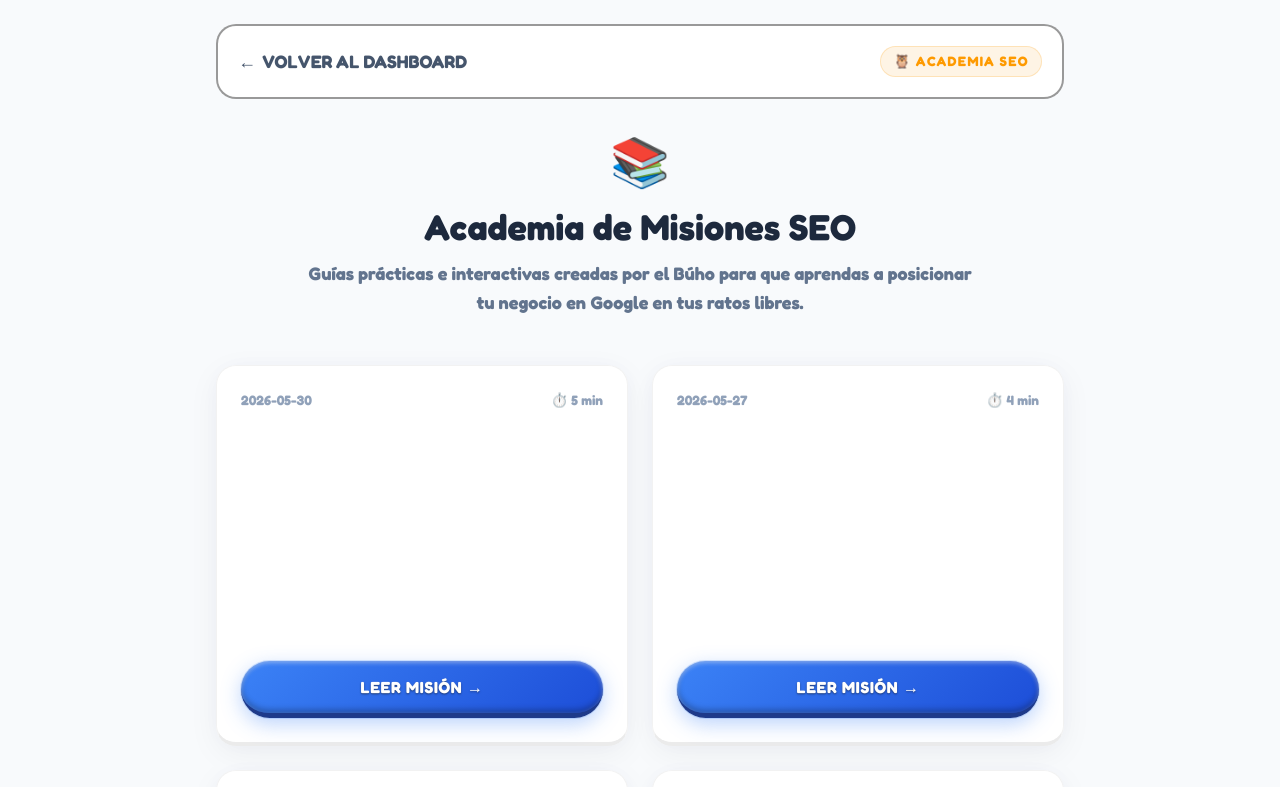
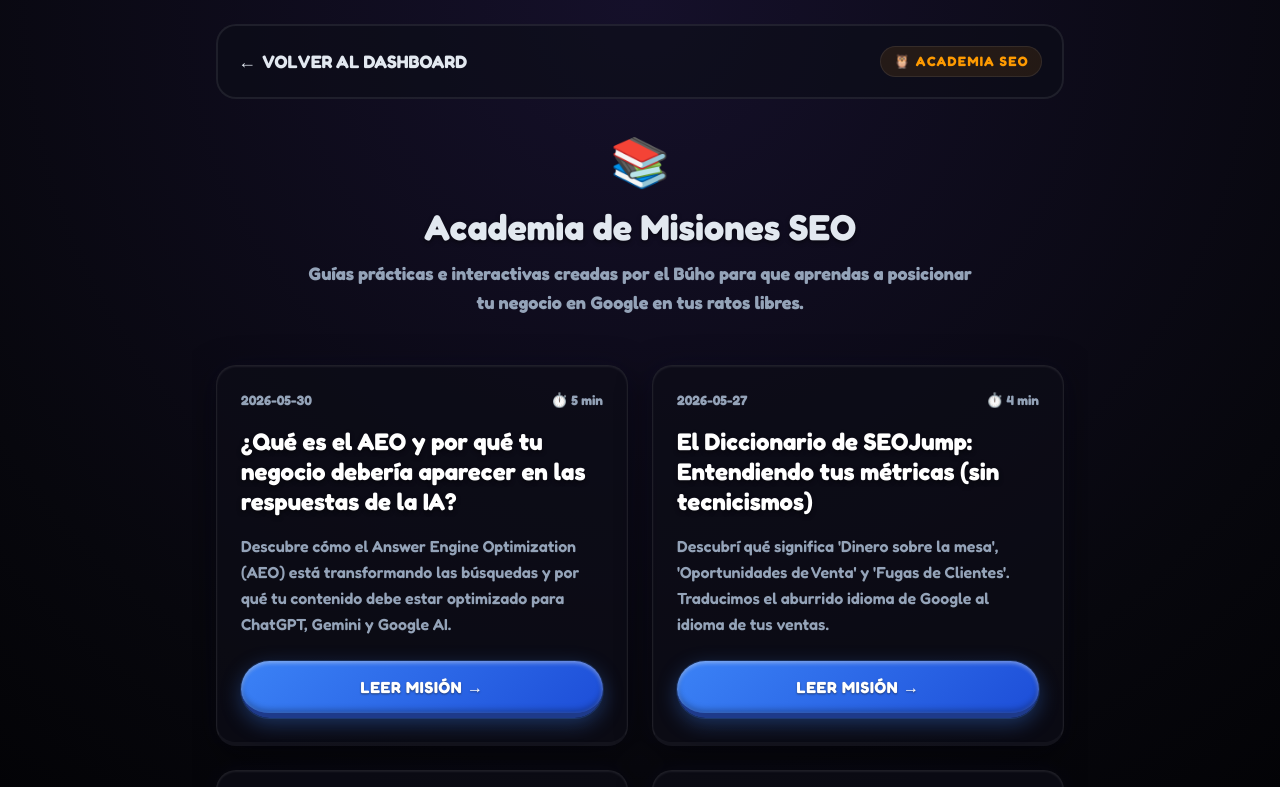
Before and after one commit to jonasnahuel-SEOJUMP/SeoJump, a Next.js app: page /blog in a window 1280 px wide. Shown: the top 787 px of the page. Built offline with nearby package versions, Linux system fonts and the light colour scheme.

Commit message:
Revert "style: resolver bloqueo de modo oscuro, hacer la app theme-aware 100% y estandarizar fondos premium en todas las fases"
This reverts commit 67dd4c89f4060f92c30b8c0e22b9dce53205a19b.

```diff
--- a/src/app/buscador-de-oro/page.js
+++ b/src/app/buscador-de-oro/page.js
@@ -502,7 +502,7 @@ export default function BuscadorDeOro() {
 
           {/* Results as Actionable Missions */}
           {loading ? (
-            <div className="text-center py-20 px-6 card-3d bg-white dark:bg-slate-900 border-2 border-amber-500/30 rounded-3xl shadow-[0_0_40px_rgba(251,191,36,0.15)] relative overflow-hidden">
+            <div className="text-center py-20 px-6 card-3d bg-slate-900 border-2 border-amber-500/30 rounded-3xl shadow-[0_0_40px_rgba(251,191,36,0.15)] relative overflow-hidden">
               <div className="absolute top-0 left-0 w-full h-1 bg-gradient-to-r from-transparent via-amber-500 to-transparent animate-infinite duration-2000" />
               <div className="flex justify-center mb-6">
                 <svg className="animate-spin h-16 w-16 text-amber-500" xmlns="http://www.w3.org/2000/svg" fill="none" viewBox="0 0 24 24">
@@ -523,7 +523,7 @@ export default function BuscadorDeOro() {
 
               {/* Todas descartadas — mensaje del Búho */}
               {suggestions.every((_, i) => discardedSuggestions.has(i)) ? (
-                <div className="text-center py-14 px-6 bg-white dark:bg-slate-900 rounded-3xl border-2 border-slate-700 shadow-xl animate-in fade-in duration-300">
+                <div className="text-center py-14 px-6 bg-slate-900 rounded-3xl border-2 border-slate-700 shadow-xl animate-in fade-in duration-300">
                   <div className="flex justify-center mb-5"><img src="/images/logo-owl.png" alt="SEO Jump" className="w-20 h-20 object-contain animate-bounce" /></div>
                   <h3 className="text-2xl md:text-3xl font-black text-amber-400 mb-3">¡Pista despejada!</h3>
                   <p className="text-base md:text-lg font-bold text-slate-300 leading-relaxed max-w-sm mx-auto">
@@ -605,7 +605,7 @@ export default function BuscadorDeOro() {
                               type="text"
                               defaultValue={siteUrl}
                               id={`url-input-${index}`}
-                              className="w-full p-4 text-base md:text-lg border-2 border-slate-700 rounded-xl focus:border-cyan-500 outline-none font-bold text-white bg-white dark:bg-slate-900 transition-colors placeholder:text-slate-500"
+                              className="w-full p-4 text-base md:text-lg border-2 border-slate-700 rounded-xl focus:border-cyan-500 outline-none font-bold text-white bg-slate-900 transition-colors placeholder:text-slate-500"
                               placeholder="Ej: https://miweb.com/blog/nota"
                             />
                             <button
@@ -655,7 +655,7 @@ export default function BuscadorDeOro() {
                  </div>
                ) : missions.length > 0 ? (
                   <div className="w-full animate-in fade-in slide-in-from-bottom duration-500">
-                    <div className="flex items-center gap-4 mb-6 bg-white dark:bg-slate-900 p-4 md:p-6 rounded-2xl border-2 border-purple-500/40 shadow-[0_0_20px_rgba(168,85,247,0.15)] relative overflow-hidden">
+                    <div className="flex items-center gap-4 mb-6 bg-slate-900 p-4 md:p-6 rounded-2xl border-2 border-purple-500/40 shadow-[0_0_20px_rgba(168,85,247,0.15)] relative overflow-hidden">
                       <div className="absolute inset-0 bg-gradient-to-r from-purple-900/20 to-transparent pointer-events-none"></div>
                       <div className="text-4xl animate-bounce relative z-10">🤖</div>
                       <div className="relative z-10">
@@ -871,7 +871,7 @@ export default function BuscadorDeOro() {
                 </button>
 
                 <div className={`overflow-hidden transition-all duration-300 ease-in-out mt-2 ${showOwl ? 'max-h-96 opacity-100' : 'max-h-0 opacity-0'}`}>
-                  <div className="bg-white dark:bg-slate-900 p-4 rounded-xl border border-slate-700 shadow-xl flex gap-3 items-start relative">
+                  <div className="bg-slate-900 p-4 rounded-xl border border-slate-700 shadow-xl flex gap-3 items-start relative">
                      <img src="/images/logo-owl.png" alt="SEO Jump" className="w-10 h-10 object-contain animate-bounce flex-shrink-0 drop-shadow-lg z-10" />
                      <div className="flex-1">
                         <div className="bg-slate-800 text-slate-200 p-4 rounded-xl rounded-tl-none font-bold text-xs leading-relaxed shadow-lg border border-slate-700 relative">
@@ -905,7 +905,7 @@ export default function BuscadorDeOro() {
 
       {/* Premium Limit Modal */}
       {showPremiumModal && (
-        <div className="fixed inset-0 bg-white dark:bg-slate-900/60 backdrop-blur-sm z-50 flex items-center justify-center p-4 animate-in fade-in duration-300">
+        <div className="fixed inset-0 bg-slate-900/60 backdrop-blur-sm z-50 flex items-center justify-center p-4 animate-in fade-in duration-300">
           <div className="bg-white dark:bg-slate-800 rounded-3xl border-2 border-slate-200 dark:border-slate-700 shadow-2xl p-6 md:p-8 max-w-md w-full relative space-y-6 text-center animate-in zoom-in-95 duration-300">
             <button
               onClick={() => {
--- a/src/app/globals.css
+++ b/src/app/globals.css
@@ -52,24 +52,34 @@
 }
 
 body {
+  background: radial-gradient(circle at 50% 0%, #15102a 0%, #07070d 75%, #030306 100%) no-repeat fixed !important;
+  color: #f8fafc !important;
   font-family: var(--font-fredoka);
   -webkit-font-smoothing: antialiased;
 }
 
-/* Cosmic Gradient Backgrounds for Dark Mode */
-.dark body {
+/* Force dark space backgrounds on layout wrappers to prevent flash of light color */
+body, .bg-\[\#f7f7f7\], .dark\:bg-slate-900, .bg-slate-900 {
   background: radial-gradient(circle at 50% 0%, #15102a 0%, #07070d 75%, #030306 100%) no-repeat fixed !important;
   color: #f8fafc !important;
 }
 
-/* Ensure headings are bright in dark mode */
-.dark h1, .dark h2, .dark h3, .dark h4, .dark h5, .dark h6 {
+/* Force legibility of neutral texts on dark backgrounds */
+.text-slate-800, .text-slate-700, .text-slate-655, .text-slate-650, .text-slate-600, .text-slate-630, .text-slate-620, .text-slate-900 {
+  color: #e2e8f0 !important;
+}
+.text-slate-500, .text-slate-400, .text-slate-350, .text-slate-355 {
+  color: #94a3b8 !important;
+}
+
+/* Ensure headings are white and bright */
+h1, h2, h3, h4, h5, h6 {
   color: #ffffff !important;
   text-shadow: 0 2px 4px rgba(0,0,0,0.5);
 }
 
 /* Borders adjustments */
-.dark .border-slate-200, .dark .border-gray-100, .dark .border-slate-700, .dark .border-slate-800, .dark .border-x, .dark .border-y, .dark .border {
+.border-slate-200, .border-gray-100, .border-slate-700, .border-slate-800, .dark\:border-slate-750, .border-slate-750, .border-x, .border-y, .border {
   border-color: rgba(255, 255, 255, 0.08) !important;
 }
 
@@ -227,42 +237,27 @@ body {
   border-bottom-width: 0 !important;
 }
 
-/* Premium Card-3d Artifact */
+/* Premium Card-3d Artifact — ONLY applies to .card-3d class */
 .card-3d {
-  background: rgba(255, 255, 255, 0.95);
-  border: 1.5px solid rgba(0, 0, 0, 0.05);
-  border-bottom: 4px solid rgba(0, 0, 0, 0.08);
-  border-radius: 20px;
-  backdrop-filter: blur(20px);
-  box-shadow: 0 8px 32px 0 rgba(0, 0, 0, 0.05),
-              inset 0 1px 2px rgba(255, 255, 255, 0.8),
-              0 0 25px rgba(99, 102, 241, 0.03);
-  transition: all 0.3s cubic-bezier(0.4, 0, 0.2, 1);
-}
-.card-3d:hover {
-  border-color: rgba(0, 0, 0, 0.1);
-  box-shadow: 0 12px 40px 0 rgba(0, 0, 0, 0.08),
-              inset 0 1px 2px rgba(255, 255, 255, 0.9),
-              0 0 35px rgba(99, 102, 241, 0.06);
-}
-
-.dark .card-3d {
   background: rgba(13, 14, 24, 0.7) !important;
   border: 1.5px solid rgba(255, 255, 255, 0.08) !important;
   border-bottom: 4px solid rgba(255, 255, 255, 0.04) !important;
+  border-radius: 20px !important;
+  backdrop-filter: blur(20px) !important;
   box-shadow: 0 8px 32px 0 rgba(0, 0, 0, 0.5),
               inset 0 1px 2px rgba(255, 255, 255, 0.08),
               0 0 25px rgba(99, 102, 241, 0.06) !important;
+  transition: all 0.3s cubic-bezier(0.4, 0, 0.2, 1) !important;
 }
-.dark .card-3d:hover {
+.card-3d:hover {
   border-color: rgba(255, 255, 255, 0.15) !important;
   box-shadow: 0 12px 40px 0 rgba(0, 0, 0, 0.6),
               inset 0 1px 2px rgba(255, 255, 255, 0.15),
               0 0 35px rgba(99, 102, 241, 0.12) !important;
 }
 
-/* Glass panel for dark containers */
-.dark .bg-white, .dark .bg-slate-50, .dark .bg-gray-50 {
+/* Glass panel for bg-white containers (lighter version without thick bottom border) */
+.bg-white, .bg-slate-50, .bg-gray-50 {
   background: rgba(13, 14, 24, 0.6) !important;
   border-color: rgba(255, 255, 255, 0.08) !important;
   backdrop-filter: blur(12px) !important;
@@ -284,33 +279,19 @@ body {
 
 /* Custom inputs styling */
 input, textarea, select {
-  background: rgba(255, 255, 255, 0.9);
-  color: #0f172a;
-  border: 1.5px solid rgba(0, 0, 0, 0.1);
-  border-radius: 12px;
-  padding: 12px 16px;
-  transition: all 0.2s ease-in-out;
-}
-input:focus, textarea:focus, select:focus {
-  outline: none;
-  border-color: #3b82f6;
-  box-shadow: 0 0 10px rgba(59, 130, 246, 0.15);
-}
-input::placeholder {
-  color: #94a3b8;
-}
-
-.dark input, .dark textarea, .dark select {
   background: rgba(7, 8, 15, 0.8) !important;
   color: #ffffff !important;
   border: 1.5px solid rgba(255, 255, 255, 0.1) !important;
+  border-radius: 12px !important;
+  padding: 12px 16px !important;
+  transition: all 0.2s ease-in-out !important;
 }
-.dark input:focus, .dark textarea:focus, .dark select:focus {
+input:focus, textarea:focus, select:focus {
   outline: none !important;
   border-color: #3b82f6 !important;
   box-shadow: 0 0 10px rgba(59, 130, 246, 0.25) !important;
 }
-.dark input::placeholder {
+input::placeholder {
   color: #64748b !important;
 }
 
--- a/src/app/layout.js
+++ b/src/app/layout.js
@@ -29,7 +29,7 @@ export default function RootLayout({ children }) {
           }}
         />
       </head>
-      <body className="min-h-full flex flex-col bg-slate-50 text-slate-900 dark:bg-[#07070d] dark:text-slate-100 transition-colors duration-300">
+      <body className="min-h-full flex flex-col bg-[#07070d] text-slate-100 transition-colors duration-300">
         <AuthProvider>
           {children}
         </AuthProvider>
```
Also changed, not shown: src/app/detective-de-enlaces/page.js (+11 -11 lines), src/app/optimizacion/page.js (+10 -10 lines).
